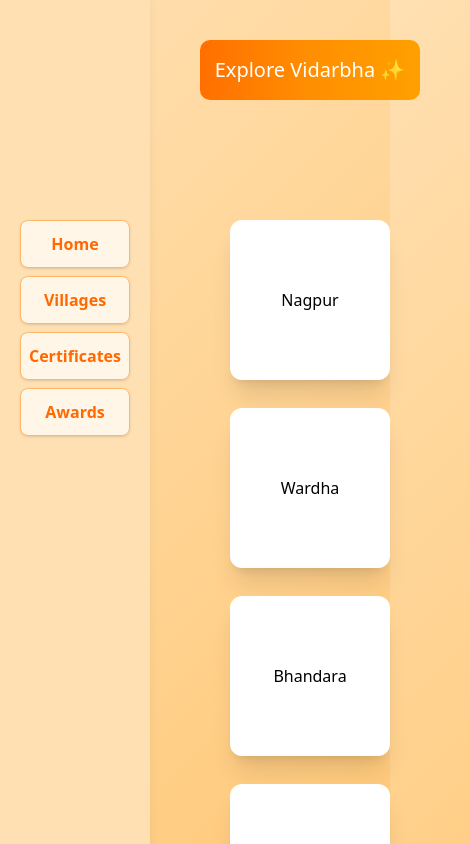
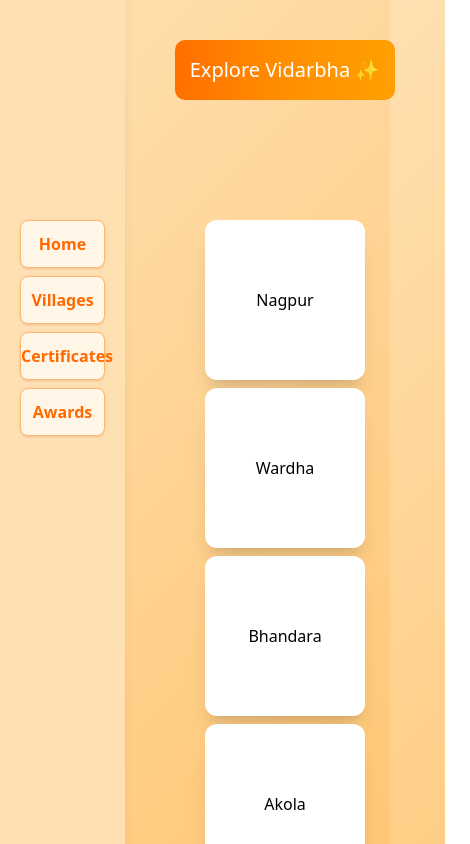
Before and after one commit to bhushanmurkute56/adventurous-vidarbha, a React (Vite) app: page / in a window 390 px wide. Shown: the top 844 px of the page, 470 px wide, since content can reach past the window. Built offline with nearby package versions, Linux system fonts and the light colour scheme.

Commit message:
Responsive Changes Made

```diff
--- a/src/Components/NagpurPhotos.jsx
+++ b/src/Components/NagpurPhotos.jsx
@@ -3,7 +3,7 @@ import React from 'react'
 function NagpurPhotos({title,img}) {
   return (
     <div className='cursor-pointer'>
-        <img src= {img} alt="" className='h-30 w-30 sm:h-40 sm:w-40 md:h-50 md:w-50 lg:h-60 lg:w-65 rounded-xl m-2 object-cover'/>
+        <img src= {img} alt="" className='h-25 w-25 sm:h-40 sm:w-40 md:h-50 md:w-50 lg:h-60 lg:w-65 rounded-xl m-2 object-cover'/>
         <p className='text-center text-orange-600 mt-3'>{title}</p>
     </div>
   )
--- a/src/Components/RightNavbar.jsx
+++ b/src/Components/RightNavbar.jsx
@@ -4,7 +4,7 @@ import Buttons from './Buttons';
 
 function RightNavbar() {
   return (
-    <div className='min-h-screen w-[270px] min-w-[150px] bg-blue-200 border border-none flex flex-col z-0 right-navbar-bg p-5'>
+    <div className='min-h-screen w-[270px] min-w-[125px] bg-blue-200 border border-none flex flex-col z-0 right-navbar-bg p-5'>
         <Buttons title="Home" className={"mt-50"}></Buttons>
         <Buttons title="Villages"></Buttons>
         <Buttons title="Certificates"></Buttons>
--- a/src/Views/App.jsx
+++ b/src/Views/App.jsx
@@ -11,7 +11,7 @@ function App() {
       <RightNavbar />
       <div className='p-10 w-full'>
         <p className='header w-fit mx-auto'>Explore Vidarbha ✨</p>
-        <div className='items-center mx-auto mt-20 max-w-4xl flex justify-center gap-7 flex-wrap p-10'>
+        <div className='items-center mx-auto mt-20 max-w-4xl flex justify-center gap-2 sm:gap-7 flex-wrap p-10'>
           <Box to={"/Nagpur"} boxTitle={"Nagpur"} />
           <Box to={"/Wardha"} boxTitle={"Wardha"} />
           <Box to={"/Bhandara"} boxTitle={"Bhandara"} />
```
